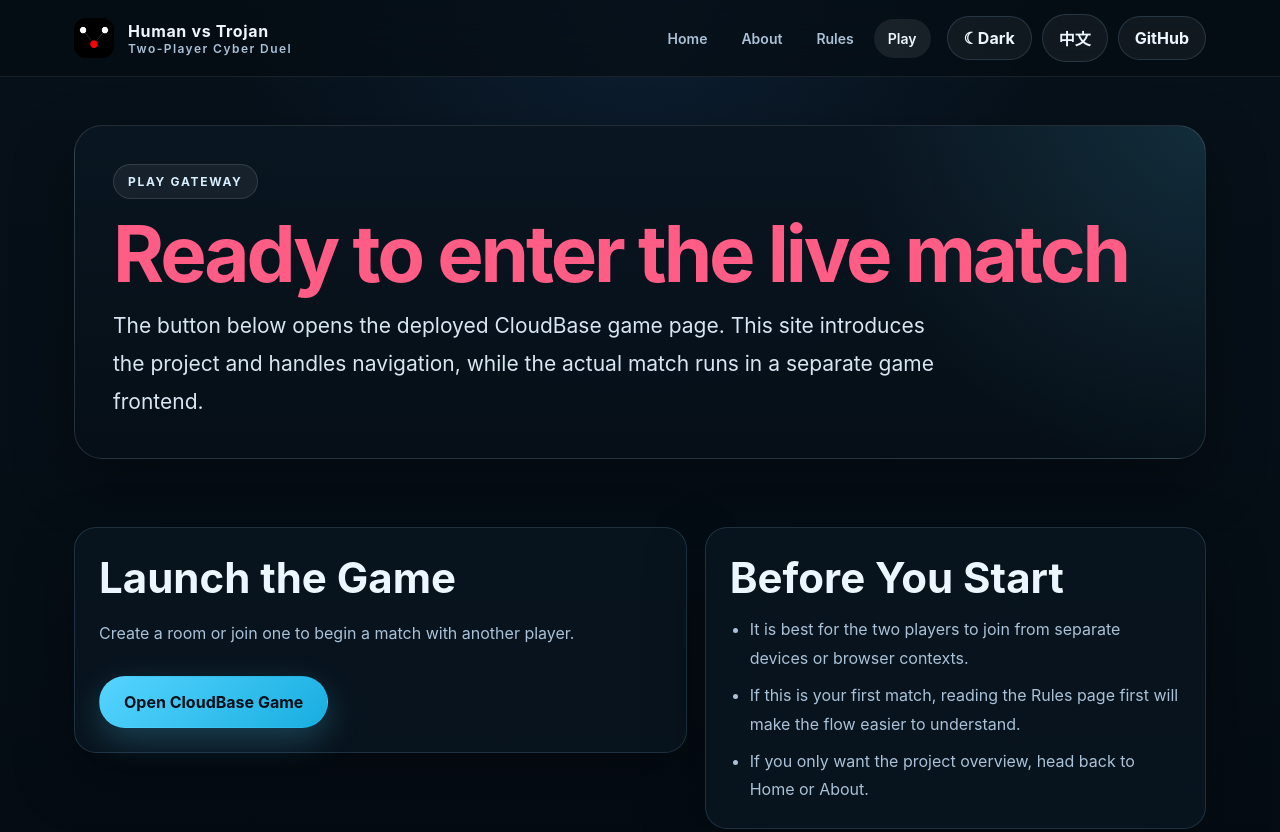
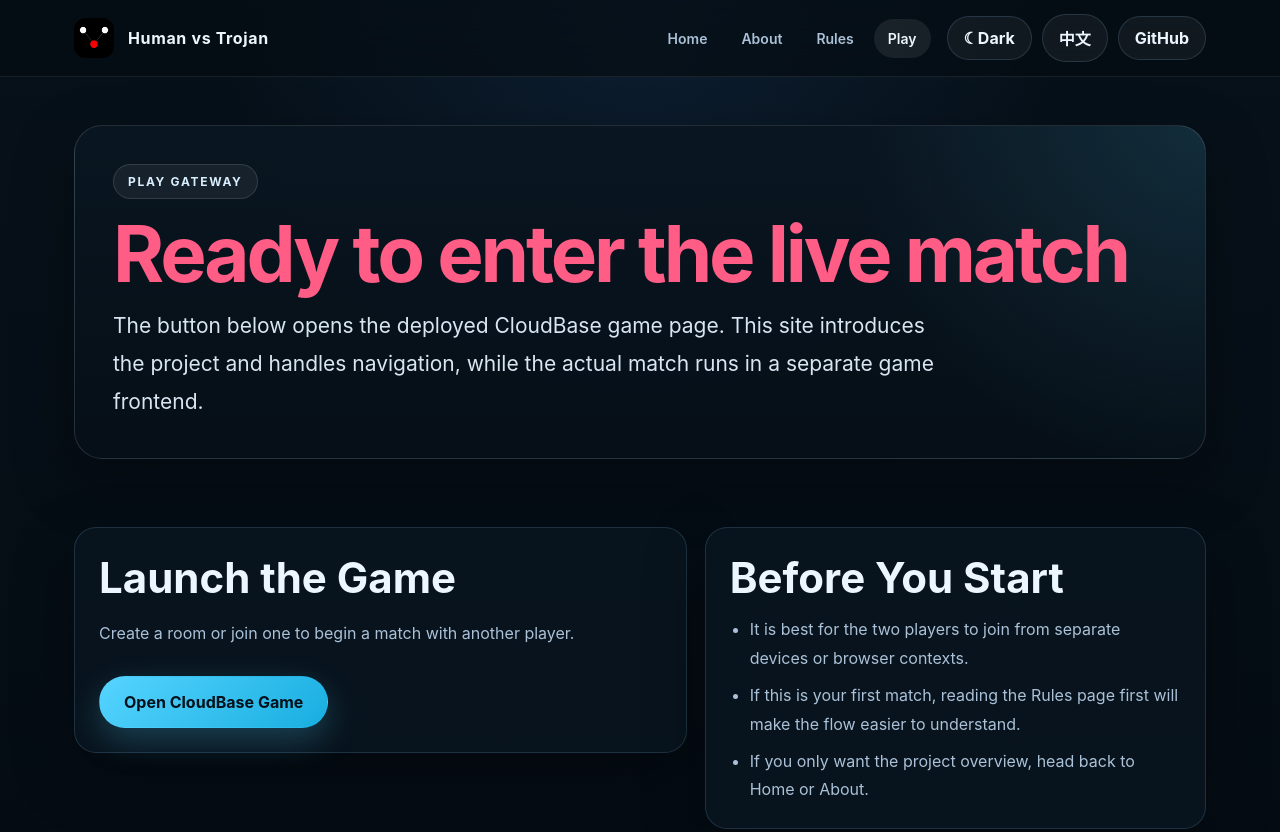
Before and after one commit to JeterZhou/hvt-web, a website: page docs/game.html in a window 1280 px wide. Shown: the top 832 px of the page. Drawn offline with Linux system fonts and the light colour scheme.

Commit message:
update the title

```diff
--- a/docs/game.html
+++ b/docs/game.html
@@ -14,10 +14,6 @@
       <img class="brand-mark" src="./favicon_hvt.jpg" alt="">
       <span class="brand-text">
         Human vs Trojan
-        <small>
-          <span class="lang-zh">双人网络攻防对抗</span>
-          <span class="lang-en">Two-Player Cyber Duel</span>
-        </small>
       </span>
     </a>
 
```
Also changed, not shown: docs/about.html (+0 -4 lines), docs/index.html (+1 -5 lines), docs/rule.html (+0 -4 lines).
